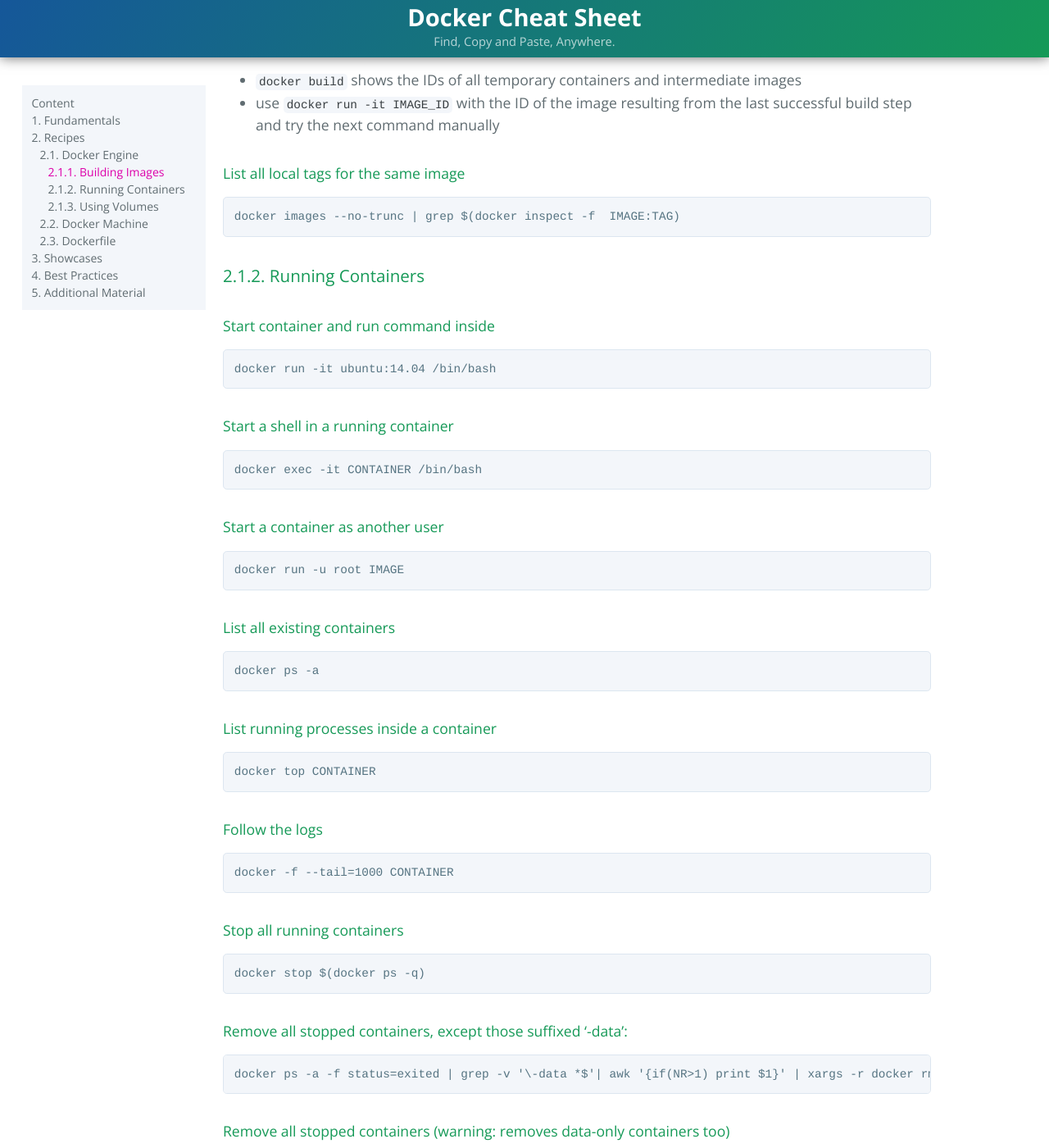
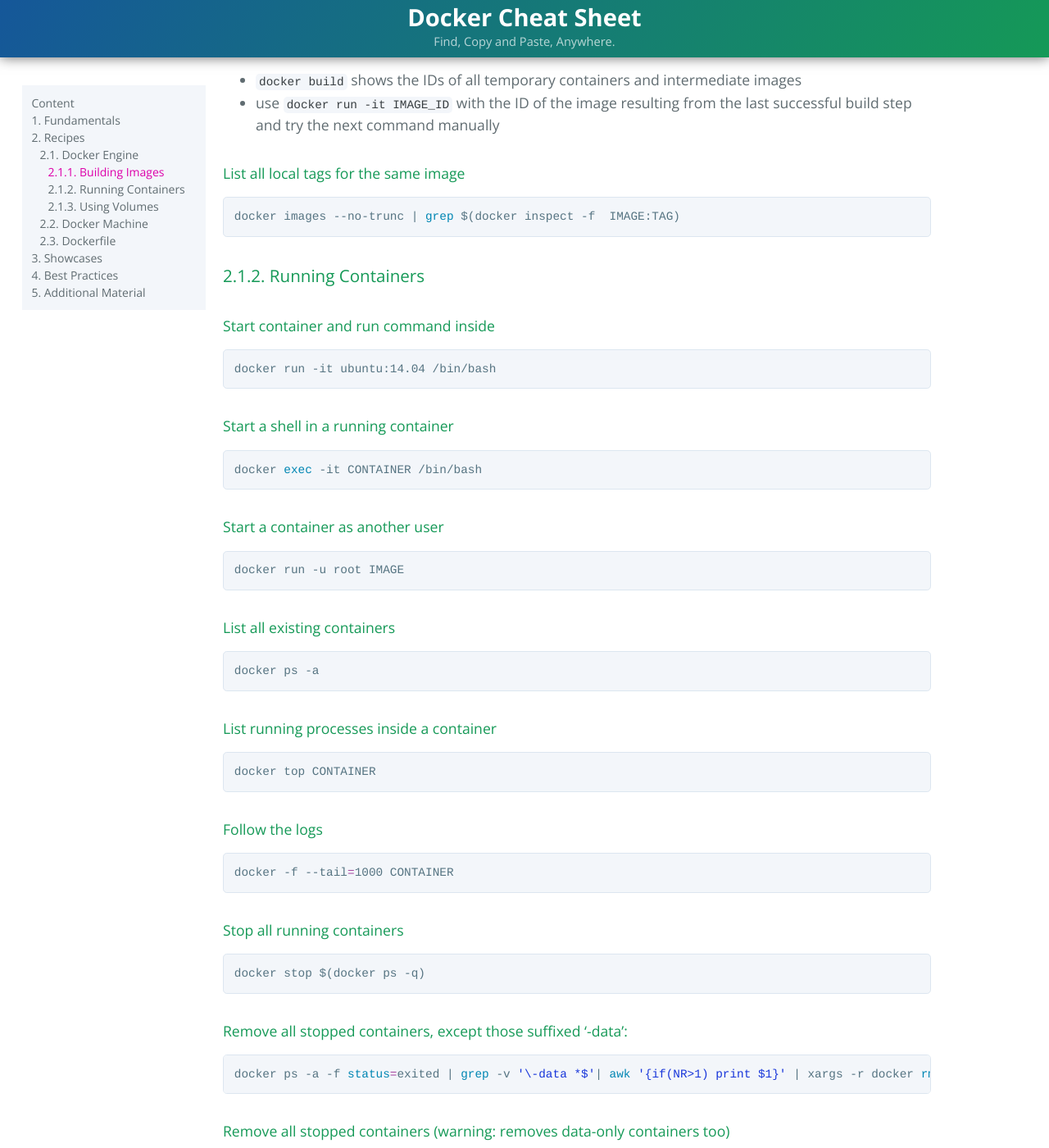
Before and after one commit to JensPiegsa/docker-cheat-sheet, a Jekyll site: the page built from index.md, in a window 1280 px wide and 1400 px high, scrolled down 2009 px. Shown: the whole window at 82% size. Built offline with Jekyll 4.4.1, drawn with Linux system fonts in a browser that asks for light colours.

Commit message:
content update

````diff
--- a/index.md
+++ b/index.md
@@ -132,6 +133,7 @@
 docker rm $(docker ps -qa -f status=exited)
 ```
 
+{: .note}
 * *note: the filter flag `-f status=exited` may be omitted here since running containers can not be removed*
 
 #### List all images
@@ -240,6 +242,7 @@
 VOLUME /data
 ```
 
+{: .note}
 * *note: after the `VOLUME` directive, its content can not be changed within the Dockerfile*
 
 #### Create a volume at runtime
--- a/stylesheets/stylesheet.css
+++ b/stylesheets/stylesheet.css
@@ -167,6 +167,16 @@
 	border: 0;
 }
 
+.highlight .k  { color: #1836AA; }
+.highlight .nb { color: #0086B3; }
+.highlight .o  { color: #A749A2; }
+.highlight .c  { color: #969896; }
+.highlight .s  { color: #63A35C; }
+.highlight .se { color: #333333; }
+.highlight .s1 { color: #1836DA; }
+.highlight .s2 { color: #1836DA; }
+.highlight .nv { color: #0086B3; }
+
 .main-content pre code:before, .main-content pre code:after,
 	.main-content pre tt:before, .main-content pre tt:after {
 	content: normal;
@@ -324,6 +334,13 @@
 	width: 13rem;
 }
 
+.note {
+  border-left: .3rem solid #ed8;
+  background-color: #fffccd;
+  padding: .4rem .8rem;
+  color: #985;
+}
+
 /* TOC */
 
 section {
````
Also changed, not shown: other parts of index.md (+2 -1 lines).
